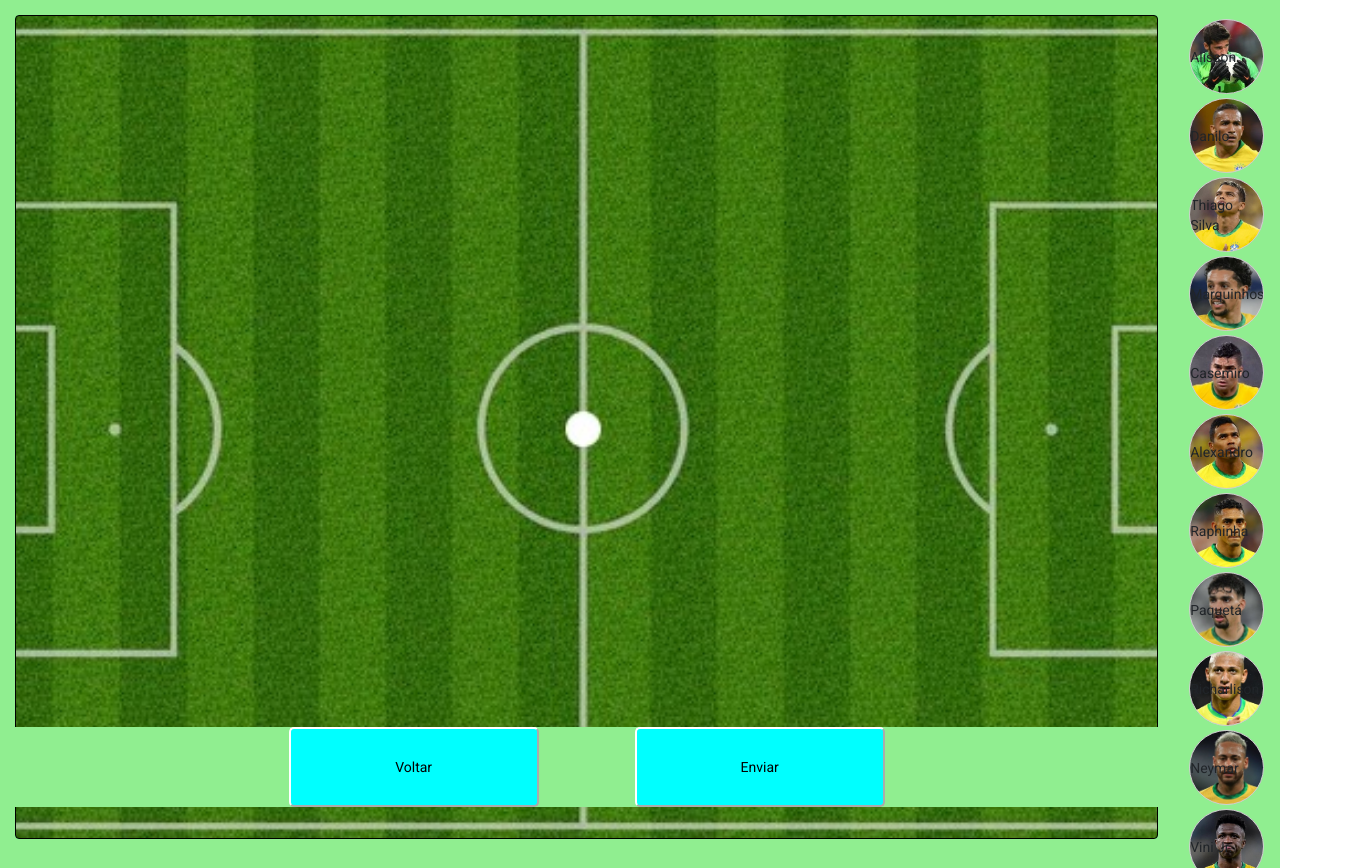
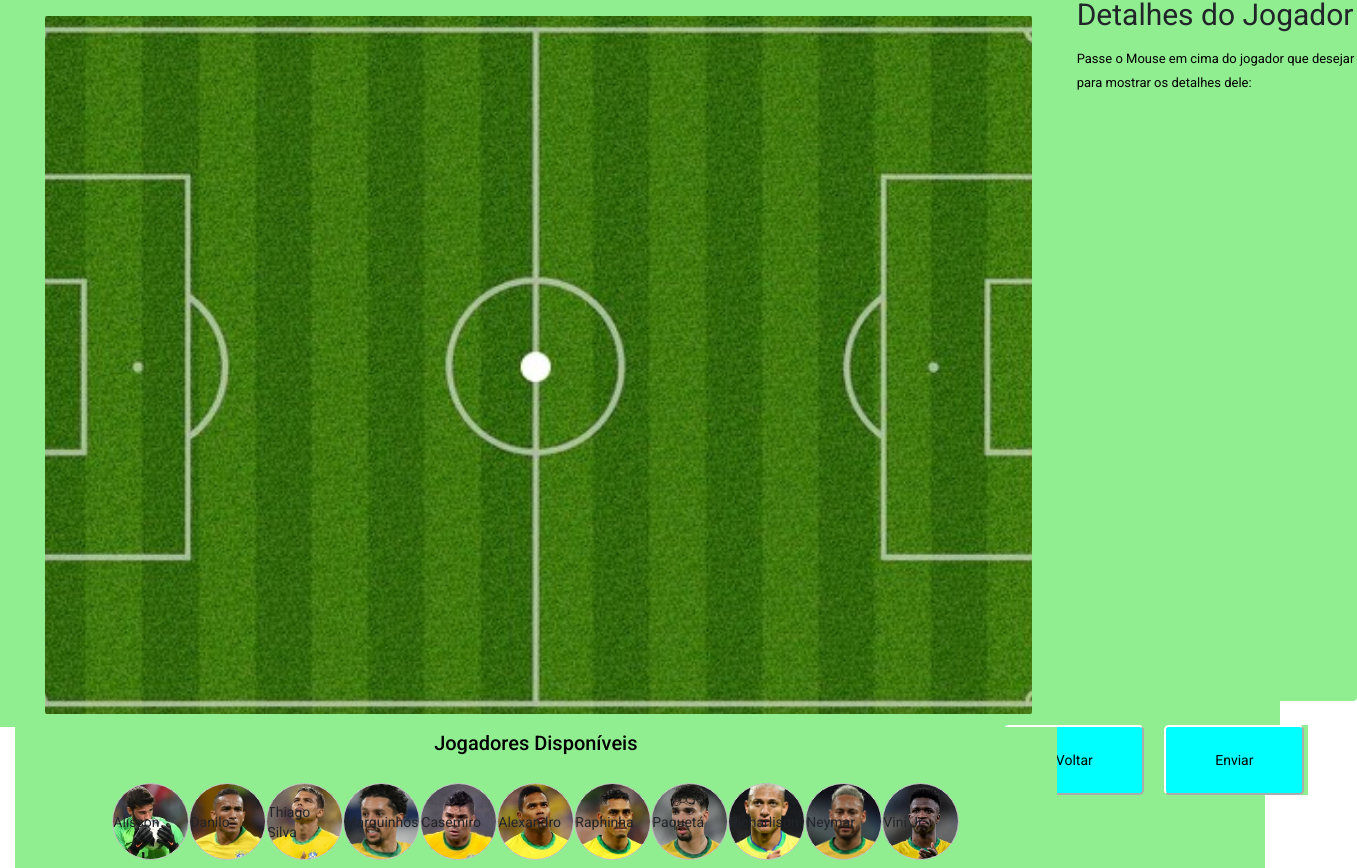
Before and after one commit to dudualvim/FutebolGraph, an Angular app in the folder frontend/futebolAngular/: page /jogadores in a window 1280 px wide. Shown: the part 73-941 px from the top of the page, 1357 px wide, since content can reach past the window. Built offline with nearby package versions, Linux system fonts and the light colour scheme.

Commit message:
Arrumando o Front-end, e colocando os detalhes de cada jogador.

```diff
--- a/frontend/futebolAngular/src/app/dev/dev.component.css
+++ b/frontend/futebolAngular/src/app/dev/dev.component.css
@@ -8,7 +8,7 @@
   height:  80px;
   width: 250px;
   color: black;
-  background: aqua;
+  background: #00FFFF;
   align-items: center;
   display: flex;
   justify-content: center;
--- a/frontend/futebolAngular/src/app/dev/dev.component.html
+++ b/frontend/futebolAngular/src/app/dev/dev.component.html
@@ -1,16 +1,27 @@
 <div class="container-fluid d-flex flex-column h-100">
-  <div class="my-auto">
-    <div class="row d-flex flex-shrink-1 flex-grow-1 justify-content-center">
-      <h1 style="font-size: 50px">Desenvolvedores</h1>
+  <div class="my-5">
+    <div class="row-4 d-flex justify-content-center h-10">
+      <h1 class="pt-5 d-flex justify-content-md-center" style="font-size: 55px">Desenvolvedores</h1>
     </div>
-    <div class="row d-flex flex-shrink-1 flex-grow-1 justify-content-center pt-5">
-      <h1 style="font-size: 30px">Roger Alencar</h1>
+  </div>
+  <div class="row">
+    <div class="col-6 justify-content-center">
+      <h2 class="pt-5 d-flex justify-content-md-center" style="font-size: 35px"> Eduardo de Oliveira Alvim</h2>
+      <div class=" d-flex justify-content-center pt-5">
+        <img src="../../assets/Images/jogador8.jpg" style="border-radius: 3px">
+      </div>
     </div>
-    <div class="row d-flex flex-shrink-1 flex-grow-1 justify-content-center">
-      <h1 style="font-size: 30px">Eduardo de Oliveira Alvim</h1>
+    <div class="col-6 justify-content-md-center">
+      <h2 class="pt-5 d-flex justify-content-md-center" style="font-size: 35px"> Roger dos Santos de Alencar </h2>
+      <div class=" d-flex justify-content-center pt-5">
+        <img src="../../assets/Images/jogador8.jpg" style="border-radius: 3px">
+      </div>
     </div>
-     <div class="row d-flex justify-content-center pt-5">
-        <button class="button" routerLink="">Voltar</button>
-      </div>
+  </div>
+  <div class="row-5 d-flex justify-content-center pt-lg-5">
+    <button class="button" routerLink="">Voltar</button>
+  </div>
+  <div class="row-5">
+    <h4 class="pt-5 d-flex justify-content-md-center" style="font-size: 15px">Iesb - Instituição de ensino superior em Brasília, Distrito Federal</h4>
   </div>
 </div>
--- a/frontend/futebolAngular/src/app/futebol/futebol.component.css
+++ b/frontend/futebolAngular/src/app/futebol/futebol.component.css
@@ -1,13 +1,14 @@
 
 * {
+   /*background-image: url('../../assets/Images/back3.jpg');*/
   background-color: #90ee90;
 }
 
 .button {
   border-color: white;
   border-radius: 5px;
-  height: 80px;
-  width: 250px;
+  height: 70px;
+  width: 140px;
   color: black;
   background: aqua;
   align-items: center;
@@ -33,6 +34,7 @@ h2, h4 {
   margin: 0 25px 25px 0;
   display: inline-block;
   vertical-align: top;
+
 }
 
 .example-list {
@@ -45,9 +47,9 @@ h2, h4 {
 }
 
 .type2 {
-  width: 75px;
-  height: 75px;
-  background: white;
+  width: 77px;
+  height: 77px;
+  background: black;
   border: solid 1px #ccc;
   overflow: hidden;
   display: flex;
@@ -57,6 +59,7 @@ h2, h4 {
   cursor: move;
   font-size: 14px;
   border-radius: 50%;
+
 }
 
 .cdk-drag-placeholder {
@@ -65,8 +68,6 @@ h2, h4 {
 
 .example-boundary {
   position: relative;
-  border: dotted #ccc 2px;
-  background-color: #00E676;
   margin: 0 10px 10px 0;
   display: inline-block;
   vertical-align: top;
@@ -75,26 +76,12 @@ h2, h4 {
 
 }
 
-.drop-item {
-  position: absolute;
-  display: inline;
-}
-
-.sidenav-inner {
-  padding: 20px;
-}
-
-.flex-wrapper {
-  display: flex;
-}
-
 .main-area {
   width: 100%;
   flex: 1;
 }
 
 .dropZone {
-  border: 1px solid black;
   position: relative;
   width: 70%;
   height: 700px;
@@ -102,8 +89,17 @@ h2, h4 {
   display: inline-block;
   background-image: url('../../assets/Images/Campo.png');
   background-repeat: no-repeat;
-  background-size: cover;
+  background-size: 1090px;
 }
+
+.teste{
+  height: 800px;
+}
+
+.teste2{
+  height: 750px; width: 280px;
+}
+
 
 .drop-item {
   position: absolute;
--- a/frontend/futebolAngular/src/app/futebol/futebol.component.html
+++ b/frontend/futebolAngular/src/app/futebol/futebol.component.html
@@ -1,5 +1,81 @@
 <div class="container-fluid h-100">
   <!-- Campo de Futebol (Destino) -->
+  <div class="col d-flex  teste">
+    <div class="col-10">
+      <h2 class="text-center">Campo</h2>
+      <h4 class="text-center">{{position}}</h4>
+      <div class="example-boundary dropZone h-78 w-100 rounded"
+           #dropZone
+           cdkDropList
+           [cdkDropListConnectedTo]="lista"
+           #campo="cdkDropList"
+           id="drop-list"
+           (cdkDropListDropped)="itemDropped($event)"
+      >
+        <div
+          *ngFor="let field of arrayJogadores"
+          style="position: absolute;"
+          [style.top]="field.top"
+          [style.left]="field.left"
+          style="background-image: url('../../assets/Images/jogador{{field.JogadorId}}.jpg'); background-position: center; background-size: cover; background-repeat: no-repeat;"
+          class="type2"
+        >
+          {{ field.JogadorId }}
+        </div>
+      </div>
+    </div>
+    <div class="col-2">
+      <div>
+        <div class="col justify-content-md-center align-items-md-center h-25 pt-4">
+          <div class="rounded teste2">
+            <h1 class="pt-5 " style="font-size: 30px">Detalhes do Jogador</h1>
+             <h4 style="font-size: 13px" >Passe o Mouse em cima do jogador que desejar para mostrar os detalhes dele: </h4>
+               <img *ngIf="showImage" align="middle" src="../../assets/Images/jogador1.jpg" style="border-radius: 3px" >
+          </div>
+        </div>
+      </div>
+        <div class=" d-flex justify-content-center pt-4">
+          <div class="px-3">
+            <button  class="button" routerLink="">Voltar</button>
+          </div>
+          <div class="px-1">
+            <button id="Enviar" class="button" (click)="Submit()">Enviar</button>
+          </div>
+        </div>
+    </div>
+  </div>
+  <div>
+    <div class="col-10 w-100 h-100">
+      <!-- Lista de Jogadores (Origem) -->
+      <h2 class="text-center">Jogadores Disponíveis</h2>
+      <div class="row d-flex justify-content-center flex-row rounded py-1">
+        <div
+          class="row-10 d-flex justify-content-center flex-row rounded"
+          cdkDropList
+          #lista="cdkDropList"
+          [cdkDropListConnectedTo]="campo">
+          <div
+            cdkDrag
+            *ngFor="let item of jogadores"
+            [cdkDragData]="item"
+            (cdkDragMoved)="moved($event)"
+            (cdkDropListDropped)="itemDropped($event)"
+            (mouseover)="showImage=true"
+            (mouseout)="showImage=false"
+            style="background-image: url('../../assets/Images/jogador{{item.JogadorId}}.jpg'); background-position: center; background-size: cover; background-repeat: no-repeat;"
+            class="circleBase type2 m-1 mx-auto"
+          >
+            {{item.JogadorNome}}
+          </div>
+        </div>
+      </div>
+    </div>
+  </div>
+</div>
+
+<!--
+<div class="container-fluid h-100">
+   Campo de Futebol (Destino)
   <div class="row d-flex h-100">
     <div class="col-11">
       <h2 class="text-center">Campo</h2>
@@ -26,7 +102,7 @@
     </div>
     <div class="col-1">
       <div>
-        <!-- Lista de Jogadores (Origem) -->
+         Lista de Jogadores (Origem)
         <h2 class="text-center">Jogadores Disponíveis</h2>
         <div class="d-flex justify-content-center flex-column rounded w-100 py-2">
           <div
@@ -59,3 +135,4 @@
     </div>
   </div>
 </div>
+-->
--- a/frontend/futebolAngular/src/app/futebol/futebol.component.ts
+++ b/frontend/futebolAngular/src/app/futebol/futebol.component.ts
@@ -28,7 +28,11 @@ export class FutebolComponent implements OnInit{
 
   keys = ['JogadorNome', 'JogadorForca', 'JogadorX', 'JogadorY'];
 
-  constructor(private service: SharedService){ }
+  title = 'mouse-hover';
+  showImage: boolean;
+  constructor(private service: SharedService){
+    this.showImage = false;
+  }
 
   ngOnInit(): void { }
 
@@ -146,4 +150,7 @@ export class FutebolComponent implements OnInit{
   addField(fieldType: object, index: number) {
     this.arrayJogadores.splice(index, 0, fieldType);
   }
+
+
+
 }
```
Also changed, not shown: frontend/futebolAngular/src/assets/Images/back3.jpg (added), 1 other file (tests, documents, lock files or other folders).
